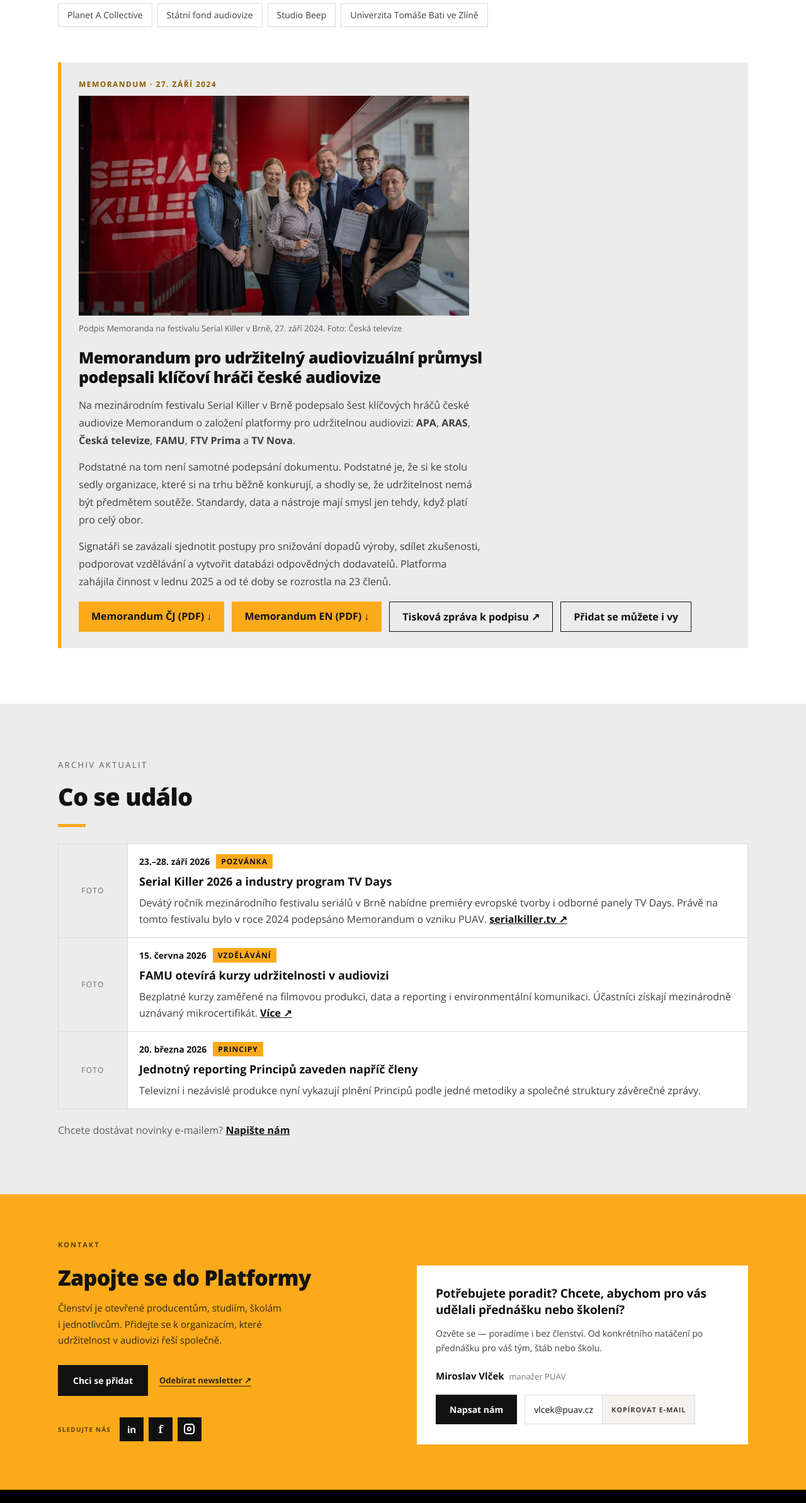
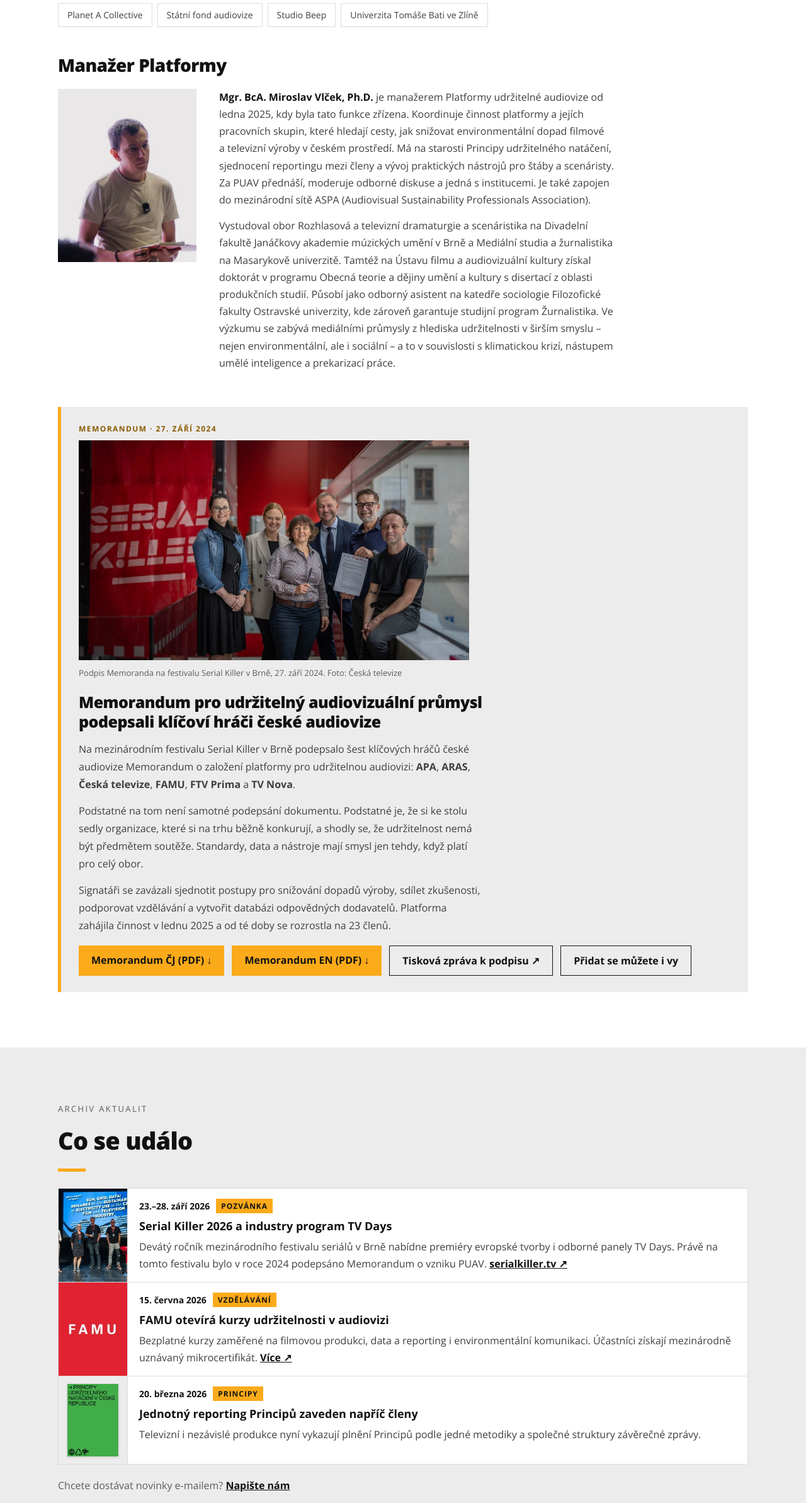
Before and after one commit to vlcekmir/puav-web, a plain HTML site: page docs/o-platforme/index.html in a window 1280 px wide. Shown: the part 1485-3871 px from the top of the page at 63% size. Drawn offline with Linux system fonts and the light colour scheme.

Commit message:
Finální úpravy: sekce o manažerovi, obrázky k aktualitám, sociální sítě, skrytá galerie
- O Platformě: nová sekce „Manažer Platformy“ (fotka + medailon) pod Dalšími členy
- jméno v kontaktní sekci každé stránky odkazuje na tuto sekci
- aktuality (Domů, O Platformě): fotka ze Serial Killer, logo FAMU, obálka Principů
- odkazy na LinkedIn, Facebook a Instagram (+ sameAs ve strukturovaných datech)
- galerie na úvodní stránce dočasně skrytá, dokud nebudou fotky

Co-Authored-By: Claude Opus 5.5 <noreply@anthropic.com>
Claude-Session: https://claude.ai/code/session_013yFmp5yuTiGPiaKwhPyVeX

```diff
--- a/docs/o-platforme/index.html
+++ b/docs/o-platforme/index.html
@@ -92,6 +92,14 @@
     <a href="https://www.studiobeep.cz" target="_blank" rel="noopener" style="font-size: 14px; color: rgb(63, 63, 63); text-decoration: none; border: 1px solid rgb(222, 220, 218); padding: 8px 14px; background: rgb(255, 255, 255);">Studio Beep</a>
     <a href="https://www.utb.cz" target="_blank" rel="noopener" style="font-size: 14px; color: rgb(63, 63, 63); text-decoration: none; border: 1px solid rgb(222, 220, 218); padding: 8px 14px; background: rgb(255, 255, 255);">Univerzita Tomáše Bati ve Zlíně</a>
     </div>
+<h2 id="manazer" style="font-size: clamp(22px, 2.2vw, 28px); font-weight: 800; letter-spacing: -0.02em; line-height: 1.2; margin: 44px 0px 20px;">Manažer Platformy</h2>
+<div class="r11" style="display: grid; grid-template-columns: 220px 1fr; gap: 36px; align-items: start;">
+  <img src="../assets/img/miroslav-vlcek.jpg" width="560" height="700" loading="lazy" decoding="async" alt="Miroslav Vlček" style="width: 100%; max-width: 240px; height: auto; display: block;">
+  <div style="max-width: 70ch;">
+    <p style="font-size: 16px; line-height: 1.7; color: rgb(63, 63, 63);"><strong style="color: rgb(17, 17, 17);">Mgr. BcA. Miroslav Vlček, Ph.D.</strong> je manažerem Platformy udržitelné audiovize od ledna 2025, kdy byla tato funkce zřízena. Koordinuje činnost platformy a&nbsp;jejích pracovních skupin, které hledají cesty, jak snižovat environmentální dopad filmové a&nbsp;televizní výroby v&nbsp;českém prostředí. Má na starosti Principy udržitelného natáčení, sjednocení reportingu mezi členy a&nbsp;vývoj praktických nástrojů pro štáby a&nbsp;scenáristy. Za PUAV přednáší, moderuje odborné diskuse a&nbsp;jedná s&nbsp;institucemi. Je také zapojen do mezinárodní sítě ASPA (Audiovisual Sustainability Professionals Association).</p>
+    <p style="font-size: 16px; line-height: 1.7; color: rgb(63, 63, 63); margin-top: 14px;">Vystudoval obor Rozhlasová a&nbsp;televizní dramaturgie a&nbsp;scenáristika na Divadelní fakultě Janáčkovy akademie múzických umění v&nbsp;Brně a&nbsp;Mediální studia a&nbsp;žurnalistika na Masarykově univerzitě. Tamtéž na Ústavu filmu a&nbsp;audiovizuální kultury získal doktorát v&nbsp;programu Obecná teorie a&nbsp;dějiny umění a&nbsp;kultury s&nbsp;disertací z&nbsp;oblasti produkčních studií. Působí jako odborný asistent na katedře sociologie Filozofické fakulty Ostravské univerzity, kde zároveň garantuje studijní program Žurnalistika. Ve výzkumu se zabývá mediálními průmysly z&nbsp;hlediska udržitelnosti v&nbsp;širším smyslu – nejen environmentální, ale i&nbsp;sociální – a&nbsp;to v&nbsp;souvislosti s&nbsp;klimatickou krizí, nástupem umělé inteligence a&nbsp;prekarizací práce.</p>
+  </div>
+</div>
   </div><div style="border-left: 5px solid rgb(251, 170, 26); background: rgb(237, 236, 237); padding: 26px 28px; margin-top: 56px;">
     <span style="display: block; font-size: 12px; font-weight: 700; letter-spacing: 0.12em; text-transform: uppercase; color: rgb(138, 90, 0); margin-bottom: 10px;">Memorandum · 27. září 2024</span>
     <figure style="margin: 0px 0px 20px;">
@@ -119,9 +127,7 @@
       <div style="display: grid; grid-template-columns: 1fr; gap: 1px; background: rgb(222, 220, 218); border: 1px solid rgb(222, 220, 218);">
 
         <article style="background: rgb(255, 255, 255); display: grid; grid-template-columns: 110px 1fr; gap: 0px; align-items: stretch;" class="r14">
-          <div style="background: rgb(237, 236, 237); display: flex; align-items: center; justify-content: center; border-right: 1px solid rgb(222, 220, 218); padding: 6px;">
-            <span style="font-size: 12px; letter-spacing: 0.1em; text-transform: uppercase; color: rgb(102, 102, 102); text-align: center; line-height: 1.4;">Foto</span>
-          </div>
+          <div style="background: rgb(237, 236, 237); border-right: 1px solid rgb(222, 220, 218); position: relative; overflow: hidden; min-height: 72px;"><img src="../assets/img/aktualita-serial-killer.jpg" width="720" height="480" loading="lazy" decoding="async" alt="Panelová diskuse o udržitelném využívání elektřiny na Serial Killer TV Days" style="position: absolute; inset: 0; width: 100%; height: 100%; object-fit: cover; object-position: 48% 40%;"></div>
           <div style="padding: 16px 18px;">
             <div style="display: flex; align-items: center; gap: 10px; flex-wrap: wrap; margin-bottom: 8px;">
               <time datetime="2026-09-23" style="font-size: 14px; font-weight: 700; color: rgb(17, 17, 17);">23.–28. září 2026</time>
@@ -133,9 +139,7 @@
         </article>
 
         <article style="background: rgb(255, 255, 255); display: grid; grid-template-columns: 110px 1fr; gap: 0px; align-items: stretch;" class="r14">
-          <div style="background: rgb(237, 236, 237); display: flex; align-items: center; justify-content: center; border-right: 1px solid rgb(222, 220, 218); padding: 6px;">
-            <span style="font-size: 12px; letter-spacing: 0.1em; text-transform: uppercase; color: rgb(102, 102, 102); text-align: center; line-height: 1.4;">Foto</span>
-          </div>
+          <div style="background: rgb(225, 34, 49); border-right: 1px solid rgb(222, 220, 218); display: flex; align-items: center; justify-content: center; padding: 8px; min-height: 72px;"><img src="../assets/img/aktualita-famu.png" width="152" height="64" loading="lazy" decoding="async" alt="FAMU" style="width: 100%; max-width: 110px; height: auto; display: block;"></div>
           <div style="padding: 16px 18px;">
             <div style="display: flex; align-items: center; gap: 10px; flex-wrap: wrap; margin-bottom: 8px;">
               <time datetime="2026-06-15" style="font-size: 14px; font-weight: 700; color: rgb(17, 17, 17);">15. června 2026</time>
@@ -147,9 +151,7 @@
         </article>
 
         <article style="background: rgb(255, 255, 255); display: grid; grid-template-columns: 110px 1fr; gap: 0px; align-items: stretch;" class="r14">
-          <div style="background: rgb(237, 236, 237); display: flex; align-items: center; justify-content: center; border-right: 1px solid rgb(222, 220, 218); padding: 6px;">
-            <span style="font-size: 12px; letter-spacing: 0.1em; text-transform: uppercase; color: rgb(102, 102, 102); text-align: center; line-height: 1.4;">Foto</span>
-          </div>
+          <div style="background: rgb(237, 236, 237); border-right: 1px solid rgb(222, 220, 218); display: flex; align-items: center; justify-content: center; padding: 12px 14px; min-height: 72px;"><img src="../assets/img/aktualita-principy-obalka.jpg" width="300" height="424" loading="lazy" decoding="async" alt="Titulní strana Principů udržitelného natáčení" style="width: 100%; max-width: 82px; height: auto; display: block; box-shadow: 0 1px 4px rgba(0, 0, 0, 0.18);"></div>
           <div style="padding: 16px 18px;">
             <div style="display: flex; align-items: center; gap: 10px; flex-wrap: wrap; margin-bottom: 8px;">
               <time datetime="2026-03-20" style="font-size: 14px; font-weight: 700; color: rgb(17, 17, 17);">20. března 2026</time>
@@ -179,9 +181,9 @@
         <div style="display: flex; align-items: center; gap: 14px; flex-wrap: wrap; margin-top: 34px;">
           <span style="font-size: 10px; font-weight: 700; letter-spacing: 0.12em; text-transform: uppercase; color: rgb(87, 65, 5);">Sledujte nás</span>
           <div style="display: flex; gap: 8px;">
-            <a href="#" aria-label="LinkedIn" title="LinkedIn" class="hv-social" style="width: 38px; height: 38px; background: rgb(17, 17, 17); color: rgb(255, 255, 255); display: flex; align-items: center; justify-content: center; text-decoration: none; font-size: 15px; font-weight: 700; letter-spacing: -0.01em;">in</a>
-            <a href="#" aria-label="Facebook" title="Facebook" class="hv-social" style="width: 38px; height: 38px; background: rgb(17, 17, 17); color: rgb(255, 255, 255); display: flex; align-items: center; justify-content: center; text-decoration: none; font-size: 17px; font-weight: 700; font-family: Georgia, &quot;Times New Roman&quot;, serif;">f</a>
-            <a href="#" aria-label="Instagram" title="Instagram" class="hv-social" style="width: 38px; height: 38px; background: rgb(17, 17, 17); color: rgb(255, 255, 255); display: flex; align-items: center; justify-content: center; text-decoration: none;"><span style="width: 17px; height: 17px; border: 2px solid; border-radius: 5px; display: flex; align-items: center; justify-content: center;"><span style="width: 7px; height: 7px; border: 2px solid; border-radius: 50%;"></span></span></a>
+            <a href="https://www.linkedin.com/company/puavcz" target="_blank" rel="noopener" aria-label="LinkedIn" title="LinkedIn" class="hv-social" style="width: 38px; height: 38px; background: rgb(17, 17, 17); color: rgb(255, 255, 255); display: flex; align-items: center; justify-content: center; text-decoration: none; font-size: 15px; font-weight: 700; letter-spacing: -0.01em;">in</a>
+            <a href="https://www.facebook.com/puav.cz" target="_blank" rel="noopener" aria-label="Facebook" title="Facebook" class="hv-social" style="width: 38px; height: 38px; background: rgb(17, 17, 17); color: rgb(255, 255, 255); display: flex; align-items: center; justify-content: center; text-decoration: none; font-size: 17px; font-weight: 700; font-family: Georgia, &quot;Times New Roman&quot;, serif;">f</a>
+            <a href="https://www.instagram.com/puav.cz/" target="_blank" rel="noopener" aria-label="Instagram" title="Instagram" class="hv-social" style="width: 38px; height: 38px; background: rgb(17, 17, 17); color: rgb(255, 255, 255); display: flex; align-items: center; justify-content: center; text-decoration: none;"><span style="width: 17px; height: 17px; border: 2px solid; border-radius: 5px; display: flex; align-items: center; justify-content: center;"><span style="width: 7px; height: 7px; border: 2px solid; border-radius: 50%;"></span></span></a>
           </div>
         </div>
       </div>
@@ -190,7 +192,7 @@
         <h3 style="font-size: 19px; font-weight: 700; line-height: 1.35; letter-spacing: -0.01em; text-wrap: pretty;">Potřebujete poradit? Chcete, abychom pro vás udělali přednášku nebo školení?</h3>
         <p style="font-size: 14px; line-height: 1.7; color: rgb(63, 63, 63); margin-top: 12px;">Ozvěte se — poradíme i&nbsp;bez členství. Od konkrétního natáčení po přednášku pro váš tým, štáb nebo školu.</p>
         <div style="display: flex; align-items: baseline; gap: 8px; flex-wrap: wrap; margin-top: 22px;">
-          <strong style="font-size: 15px; font-weight: 700;">Miroslav Vlček</strong>
+          <a href="#manazer" style="font-size: 15px; font-weight: 700; color: rgb(17, 17, 17); text-decoration: underline; text-decoration-thickness: 1px; text-underline-offset: 4px;">Miroslav Vlček</a>
           <span style="font-size: 13px; color: rgb(118, 118, 118);">manažer PUAV</span>
         </div>
         <div style="display: flex; align-items: center; gap: 12px; flex-wrap: wrap; margin-top: 20px;">
```
Also changed, not shown: docs/druhy-zivot-filmoveho-dreva/index.html (+4 -4 lines), docs/index.html (+10 -15 lines), docs/jak-natacet-udrzitelne/index.html (+4 -4 lines), docs/kratkodobe-pripojeni-k-siti/index.html (+4 -4 lines), docs/proc-natacet-udrzitelne/index.html (+4 -4 lines), docs/storytelling/index.html (+4 -4 lines), docs/assets/img/aktualita-famu.png (added), docs/assets/img/aktualita-principy-obalka.jpg (added), docs/assets/img/aktualita-serial-killer.jpg (added), docs/assets/img/miroslav-vlcek.jpg (added), 1 other file.
